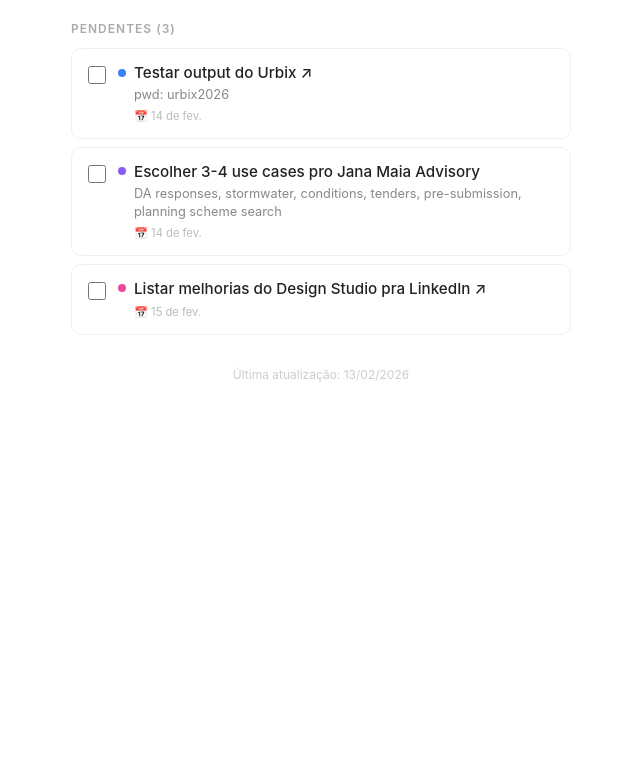
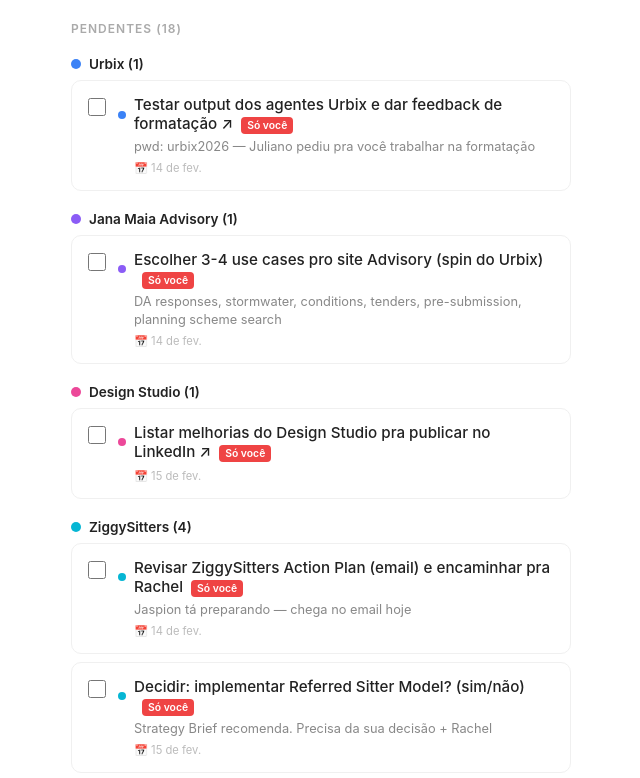
Before and after one commit to janamaiabr/jana-tasks, a plain HTML site: page index.html in a window 1280 px wide. Shown: the part 84-862 px from the top of the page, without its empty margins (319-959 px from the left). Before the commit the page ends 800 px from the top, so only its background shows below. Drawn offline with Linux system fonts and the light colour scheme.

Commit message:
Full task list: all projects + categories + grouped view

```diff
--- a/index.html
+++ b/index.html
@@ -12,6 +12,7 @@ body{font-family:'Inter',system-ui,-apple-system,sans-serif;background:#fff;colo
 h1{font-size:1.5rem;font-weight:600;color:#111;margin-bottom:4px}
 .sub{font-size:.85rem;color:#999;margin-bottom:1.5rem}
 .section-title{font-size:.75rem;font-weight:600;text-transform:uppercase;letter-spacing:1px;color:#aaa;margin-bottom:.75rem}
+.cat-header{font-size:.85rem;font-weight:600;margin:1.25rem 0 .5rem;display:flex;align-items:center;gap:8px}
 .card{display:flex;gap:12px;align-items:flex-start;padding:.875rem 1rem;margin-bottom:8px;border-radius:10px;border:1px solid #f0f0f0;background:#fff;transition:opacity .2s}
 .card.done{background:#fafafa;opacity:.55}
 .card input[type=checkbox]{margin-top:3px;width:18px;height:18px;cursor:pointer;flex-shrink:0}
@@ -23,6 +24,7 @@ h1{font-size:1.5rem;font-weight:600;color:#111;margin-bottom:4px}
 .task-name a{color:inherit;text-decoration:inherit}
 .note{font-size:.8rem;color:#888;margin:4px 0 0 16px;line-height:1.4}
 .due{font-size:.7rem;color:#bbb;margin-left:16px}
+.tag{display:inline-block;font-size:.65rem;font-weight:600;padding:2px 6px;border-radius:4px;margin-left:8px;color:#fff}
 .footer{font-size:.75rem;color:#ccc;text-align:center;margin-top:2rem}
 section{margin-bottom:2rem}
 </style>
@@ -30,15 +32,39 @@ section{margin-bottom:2rem}
 <body>
 <div class="wrap">
   <h1>Minhas Tarefas</h1>
-  <p class="sub">Painel pessoal · Jana</p>
+  <p class="sub">Painel pessoal · Jana · Atualizado pelo Jaspion</p>
   <div id="pending"></div>
-  <div id="done"></div>
+  <div id="done-section"></div>
   <p class="footer" id="footer"></p>
 </div>
 <script>
-const COLORS={urbix:'#3B82F6',advisory:'#8B5CF6','design-studio':'#EC4899',personal:'#F59E0B',systems:'#10B981',paidmate:'#F97316',ziggy:'#06B6D4',peace:'#84CC16'};
+const COLORS={
+  urbix:'#3B82F6',
+  advisory:'#8B5CF6',
+  'design-studio':'#EC4899',
+  personal:'#F59E0B',
+  systems:'#10B981',
+  paidmate:'#F97316',
+  ziggy:'#06B6D4',
+  peace:'#84CC16',
+  affiliates:'#EF4444',
+  aly:'#D946EF',
+  social:'#F43F5E'
+};
+const LABELS={
+  urbix:'Urbix',
+  advisory:'Jana Maia Advisory',
+  'design-studio':'Design Studio',
+  personal:'Pessoal',
+  systems:'Sistemas',
+  paidmate:'PaidMate',
+  ziggy:'ZiggySitters',
+  peace:'Peace Emergency',
+  affiliates:'Afiliados',
+  aly:'Aly (Amazon Pins)',
+  social:'Social Media'
+};
 const LS='janamaia-tasks-done';
-let tasks=[];
 let doneSet=new Set(JSON.parse(localStorage.getItem(LS)||'[]'));
 
 function toggle(id){
@@ -46,37 +72,88 @@ function toggle(id){
   localStorage.setItem(LS,JSON.stringify([...doneSet]));
   render();
 }
-
 function isDone(t){return doneSet.has(t.id)||t.status==='done'}
-
 function fmtDate(d){
   if(!d)return'';
   const dt=new Date(d+'T00:00:00');
   return dt.toLocaleDateString('pt-BR',{day:'numeric',month:'short'});
 }
-
 function card(t,done){
   const c=COLORS[t.category]||'#6B7280';
   const name=t.link?'<a href="'+t.link+'" target="_blank" rel="noopener">'+t.task+' ↗</a>':t.task;
   const note=t.note?'<p class="note">'+t.note+'</p>':'';
   const due=t.due?'<span class="due">📅 '+fmtDate(t.due)+'</span>':'';
-  return'<div class="card'+(done?' done':'')+'"><input type="checkbox" '+(done?'checked':'')+' onchange="toggle('+t.id+')" style="accent-color:'+c+'"><div class="body"><div class="title-row"><span class="dot" style="background:'+c+'"></span><span class="task-name">'+name+'</span></div>'+note+due+'</div></div>';
+  const tag=t.onlyJana?'<span class="tag" style="background:#EF4444">Só você</span>':'';
+  return'<div class="card'+(done?' done':'')+'"><input type="checkbox" '+(done?'checked':'')+' onchange="toggle('+t.id+')" style="accent-color:'+c+'"><div class="body"><div class="title-row"><span class="dot" style="background:'+c+'"></span><span class="task-name">'+name+tag+'</span></div>'+note+due+'</div></div>';
 }
 
 function render(){
-  const p=tasks.filter(t=>!isDone(t));
-  const d=tasks.filter(t=>isDone(t));
-  document.getElementById('pending').innerHTML=p.length?'<section><h2 class="section-title">Pendentes ('+p.length+')</h2>'+p.map(t=>card(t,false)).join('')+'</section>':'<p style="color:#10B981;text-align:center;padding:2rem">✨ Tudo feito!</p>';
-  document.getElementById('done').innerHTML=d.length?'<section><h2 class="section-title">Concluídas ('+d.length+')</h2>'+d.map(t=>card(t,true)).join('')+'</section>':'';
-  document.getElementById('footer').textContent='Última atualização: '+new Date().toLocaleDateString('pt-BR');
+  const p=TASKS.filter(t=>!isDone(t));
+  const d=TASKS.filter(t=>isDone(t));
+
+  // Group pending by category
+  const groups={};
+  p.forEach(t=>{
+    if(!groups[t.category])groups[t.category]=[];
+    groups[t.category].push(t);
+  });
+
+  let html='';
+  if(p.length){
+    html+='<section><h2 class="section-title">Pendentes ('+p.length+')</h2>';
+    for(const cat in groups){
+      const c=COLORS[cat]||'#6B7280';
+      const label=LABELS[cat]||cat;
+      html+='<div class="cat-header"><span class="dot" style="background:'+c+';width:10px;height:10px"></span>'+label+' ('+groups[cat].length+')</div>';
+      html+=groups[cat].map(t=>card(t,false)).join('');
+    }
+    html+='</section>';
+  } else {
+    html='<p style="color:#10B981;text-align:center;padding:2rem;font-size:1.2rem">✨ Tudo feito!</p>';
+  }
+  document.getElementById('pending').innerHTML=html;
+
+  document.getElementById('done-section').innerHTML=d.length?'<section><h2 class="section-title">Concluídas ('+d.length+')</h2>'+d.map(t=>card(t,true)).join('')+'</section>':'';
+  document.getElementById('footer').textContent='Última atualização: 13 fev 2026';
 }
 
 const TASKS=[
-  {"id":1,"task":"Testar output do Urbix","link":"https://urbix-agents-app.vercel.app","note":"pwd: urbix2026","due":"2026-02-14","status":"pending","category":"urbix"},
-  {"id":2,"task":"Escolher 3-4 use cases pro Jana Maia Advisory","link":null,"note":"DA responses, stormwater, conditions, tenders, pre-submission, planning scheme search","due":"2026-02-14","status":"pending","category":"advisory"},
-  {"id":3,"task":"Listar melhorias do Design Studio pra LinkedIn","link":"https://janamaiabr.github.io/design-studio/","note":null,"due":"2026-02-15","status":"pending","category":"design-studio"}
+  // URBIX
+  {"id":1,"task":"Testar output dos agentes Urbix e dar feedback de formatação","link":"https://urbix-agents-app.vercel.app","note":"pwd: urbix2026 — Juliano pediu pra você trabalhar na formatação","due":"2026-02-14","status":"pending","category":"urbix","onlyJana":true},
+
+  // JANA MAIA ADVISORY
+  {"id":2,"task":"Escolher 3-4 use cases pro site Advisory (spin do Urbix)","link":null,"note":"DA responses, stormwater, conditions, tenders, pre-submission, planning scheme search","due":"2026-02-14","status":"pending","category":"advisory","onlyJana":true},
+
+  // DESIGN STUDIO
+  {"id":3,"task":"Listar melhorias do Design Studio pra publicar no LinkedIn","link":"https://janamaiabr.github.io/design-studio/","note":null,"due":"2026-02-15","status":"pending","category":"design-studio","onlyJana":true},
+
+  // ZIGGYSITTERS
+  {"id":10,"task":"Revisar ZiggySitters Action Plan (email) e encaminhar pra Rachel","link":null,"note":"Jaspion tá preparando — chega no email hoje","due":"2026-02-14","status":"pending","category":"ziggy","onlyJana":true},
+  {"id":11,"task":"Decidir: implementar Referred Sitter Model? (sim/não)","link":null,"note":"Strategy Brief recomenda. Precisa da sua decisão + Rachel","due":"2026-02-15","status":"pending","category":"ziggy","onlyJana":true},
+  {"id":12,"task":"Pausar ads do ZiggySitters (Facebook + Google)","link":null,"note":"94% abandono no form. Ads queimando dinheiro sem conversão","due":"2026-02-14","status":"pending","category":"ziggy","onlyJana":true},
+  {"id":13,"task":"Definir: qual insurance/guarantee oferecer nos bookings?","link":null,"note":"Pawshake tem vet coverage + Happiness Guarantee. ZiggySitters não tem nada visível","due":"2026-02-17","status":"pending","category":"ziggy","onlyJana":true},
+
+  // PAIDMATE
+  {"id":20,"task":"Verificar se PaidMate outreach emails foram realmente enviados","link":"https://mail.google.com","note":"Tracker mostra 10 'sent' mas Gmail não encontrou nenhum. Pipeline pode estar quebrado","due":"2026-02-14","status":"pending","category":"paidmate"},
+  {"id":21,"task":"Revisar /partners page (programa de referral pra contadores)","link":"https://paidmate.com.au/partners","note":"20% comissão recorrente. Tá live, precisa da sua aprovação do copy","due":"2026-02-15","status":"pending","category":"paidmate","onlyJana":true},
+
+  // PEACE EMERGENCY
+  {"id":30,"task":"Criar links de afiliado Amazon AU via SiteStripe","link":"https://affiliate-program.amazon.com.au","note":"Aly project precisa dos links — Jaspion não consegue gerar (precisa do seu login)","due":"2026-02-15","status":"pending","category":"aly","onlyJana":true},
+  {"id":31,"task":"Postar 3 Valentine's pins no Facebook Peace Emergency","link":null,"note":"Imagens aprovadas. Jaspion pode postar se tiver acesso, ou você posta manual","due":"2026-02-14","status":"pending","category":"peace","onlyJana":true},
+
+  // AFFILIATES
+  {"id":40,"task":"Verificar status do Hostinger affiliate (aprovado?)","link":"https://www.hostinger.com/affiliates","note":"Aplicação enviada ~10 Feb","due":"2026-02-14","status":"pending","category":"affiliates","onlyJana":true},
+  {"id":41,"task":"Próximo afiliado: se cadastrar no Shopify Affiliate","link":"https://www.shopify.com/affiliates","note":"Paga até $150 por referral","due":"2026-02-17","status":"pending","category":"affiliates","onlyJana":true},
+
+  // SOCIAL MEDIA
+  {"id":50,"task":"Criar Facebook Pages: PaidMate, ZiggySitters, Jana Maia Advisory","link":"https://www.facebook.com/pages/create","note":"Peace Emergency já tem. Faltam 3","due":"2026-02-15","status":"pending","category":"social","onlyJana":true},
+
+  // PERSONAL
+  {"id":60,"task":"Julia bruxismo — marcar dentista","link":null,"note":null,"due":null,"status":"pending","category":"personal"},
+  {"id":61,"task":"Trocar pneus do carro","link":null,"note":null,"due":null,"status":"pending","category":"personal"},
+  {"id":62,"task":"MBA — trabalhar na tese","link":null,"note":null,"due":null,"status":"pending","category":"personal"},
+  {"id":63,"task":"Julia ceceio — marcar fonoaudiólogo","link":null,"note":null,"due":null,"status":"pending","category":"personal"}
 ];
-tasks=TASKS;
 render();
 </script>
 </body>
```
